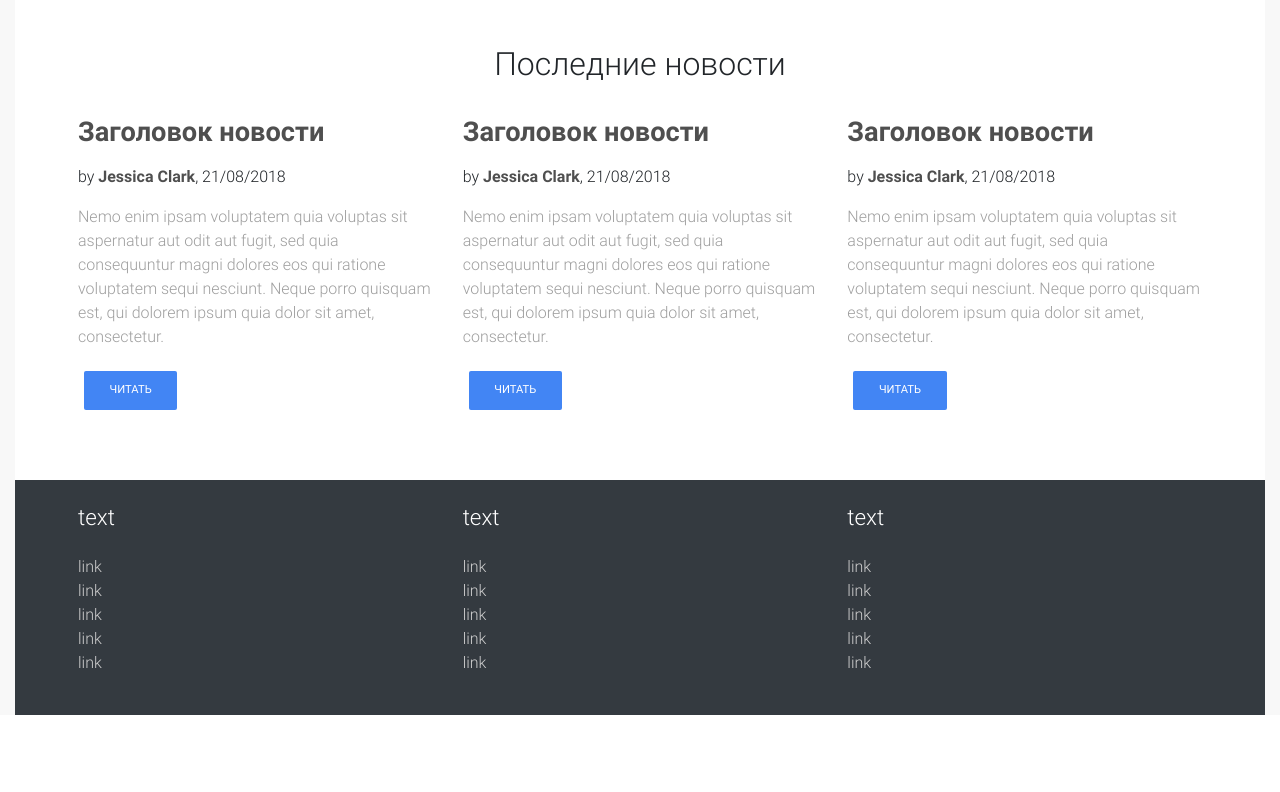
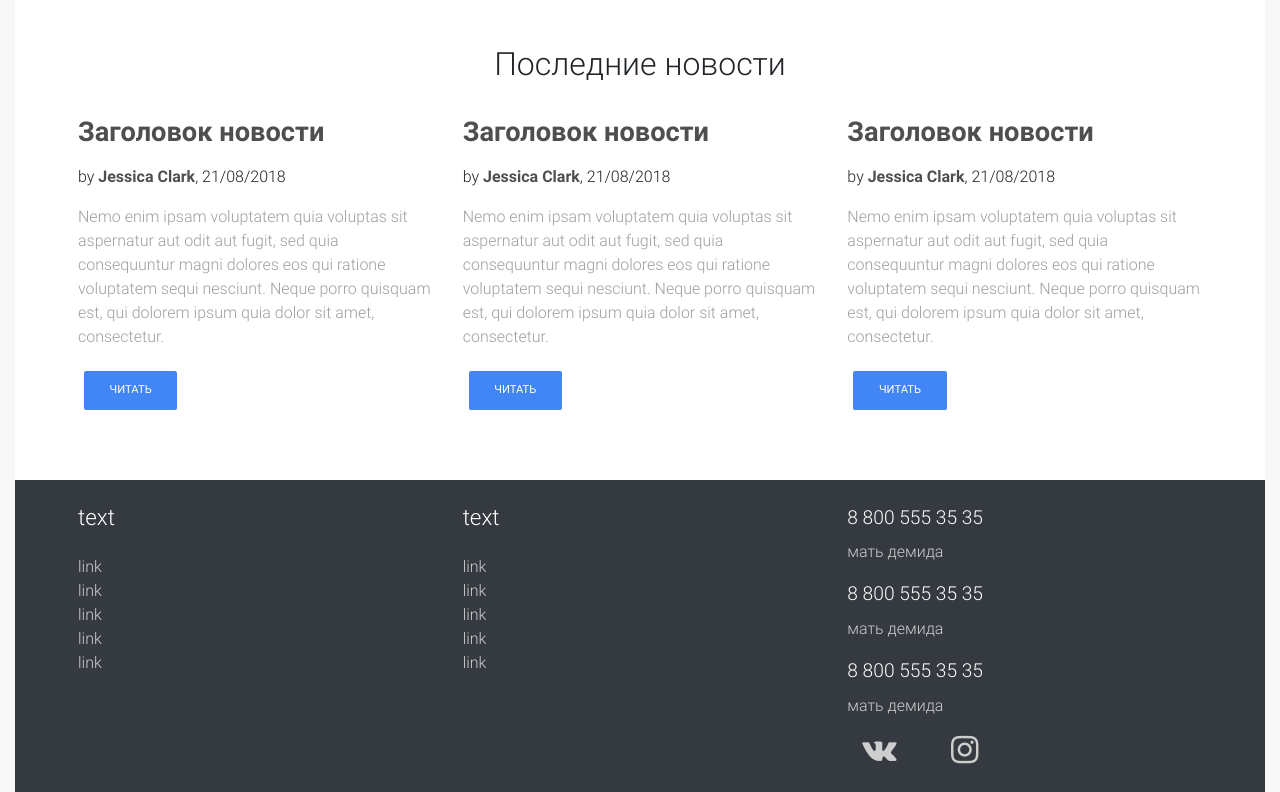
Before and after one commit to AnChurakov/housewife, a plain HTML site: page housewife/index.html in a window 1280 px wide. Shown: the part 1760-2552 px from the top of the page. Before the commit the page ends 2475 px from the top, so only its background shows below. Drawn offline with Linux system fonts and the light colour scheme.

Commit message:
Добавил контакты в подвал на главной странице

```diff
--- a/housewife/css/style.css
+++ b/housewife/css/style.css
@@ -46,6 +46,15 @@ body {
 .footer__link:hover {
   color: #fff;
 }
+/* contacts */
+.contacts__tel-number {
+  font-size: 1.2rem;
+  margin-bottom: .5rem;
+}
+.contacts__tel-description {
+  color: #cecece;
+}
+
 /* ------- */
 
 /* cart */
--- a/housewife/index.html
+++ b/housewife/index.html
@@ -744,24 +744,34 @@
                             </ul>
                         </div>
                         <div class="col-4">
-                            <h4 class="h4-responsive mb-4">text</h4>
-                            <ul class="list-unstyled">
-                                <li>
-                                    <a href="#" class="footer__link">link</a>
-                                </li>
-                                <li>
-                                    <a href="#" class="footer__link">link</a>
-                                </li>
-                                <li>
-                                    <a href="#" class="footer__link">link</a>
-                                </li>
-                                <li>
-                                    <a href="#" class="footer__link">link</a>
-                                </li>
-                                <li>
-                                    <a href="#" class="footer__link">link</a>
-                                </li>
-                            </ul>
+                            <div class="contacts">
+                                <div class="contacts__tel">
+                                    <p class="contacts__tel-number">8 800 555 35 35</p>
+                                    <p class="contacts__tel-description">мать демида</p>
+                                </div>
+                                <div class="contacts__tel">
+                                    <p class="contacts__tel-number">8 800 555 35 35</p>
+                                    <p class="contacts__tel-description">мать демида</p>
+                                </div>
+                                <div class="contacts__tel">
+                                    <p class="contacts__tel-number">8 800 555 35 35</p>
+                                    <p class="contacts__tel-description">мать демида</p>
+                                </div>
+                                <div class="contacts__socials">
+                                    <div class="d-flex">
+                                        <div class="col-3">
+                                            <div class="contacts__socials-icon">
+                                                <a href="#" class="footer__link"><i class="fa fa-vk fa-2x"></i></a>
+                                            </div>
+                                        </div>
+                                        <div class="col-3">
+                                            <div class="contacts__socials-icon">
+                                                <a href="#" class="footer__link"><i class="fa fa-instagram fa-2x"></i></a>
+                                            </div>
+                                        </div>
+                                    </div>
+                                </div>
+                            </div>
                         </div>
                     </div>
                 </div>
```
